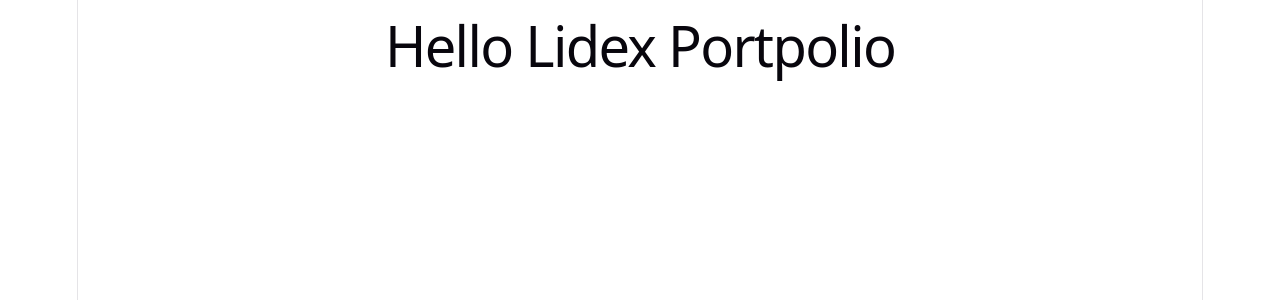
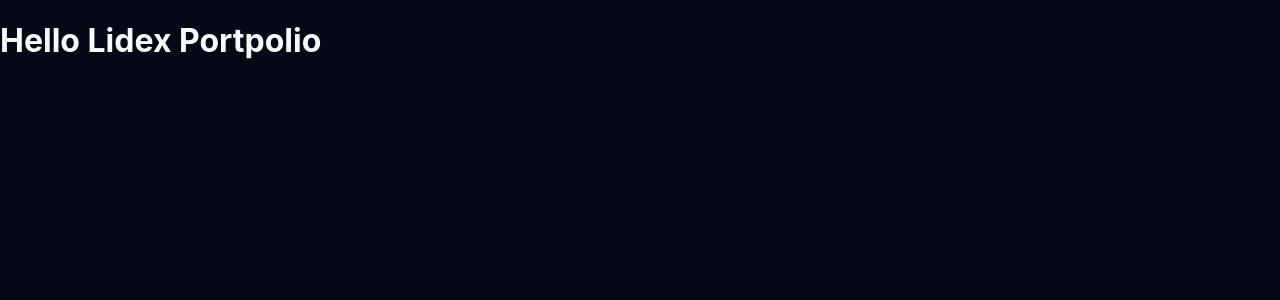
Before and after one commit to Lido01/lidex-profile-superfine, a React (Vite) app: page / in a window 1280 px wide. Shown: the top 300 px of the page. Built offline with nearby package versions, Linux system fonts and the light colour scheme.

Commit message:
style: define cyber obsidian color palette and custom scrollbar rules

```diff
--- a/src/styles/index.css
+++ b/src/styles/index.css
@@ -1,111 +1,171 @@
 :root {
-  --text: #6b6375;
-  --text-h: #08060d;
-  --bg: #fff;
-  --border: #e5e4e7;
-  --code-bg: #f4f3ec;
-  --accent: #aa3bff;
-  --accent-bg: rgba(170, 59, 255, 0.1);
-  --accent-border: rgba(170, 59, 255, 0.5);
-  --social-bg: rgba(244, 243, 236, 0.5);
-  --shadow:
-    rgba(0, 0, 0, 0.1) 0 10px 15px -3px, rgba(0, 0, 0, 0.05) 0 4px 6px -2px;
-
-  --sans: system-ui, 'Segoe UI', Roboto, sans-serif;
-  --heading: system-ui, 'Segoe UI', Roboto, sans-serif;
-  --mono: ui-monospace, Consolas, monospace;
-
-  font: 18px/145% var(--sans);
-  letter-spacing: 0.18px;
-  color-scheme: light dark;
-  color: var(--text);
-  background: var(--bg);
-  font-synthesis: none;
-  text-rendering: optimizeLegibility;
-  -webkit-font-smoothing: antialiased;
-  -moz-osx-font-smoothing: grayscale;
-
-  @media (max-width: 1024px) {
-    font-size: 16px;
-  }
+  --bg-deep: #050816;
+  --text-primary: #f8fafc;
+  --text-secondary: #94a3b8;
+  --cyan-glow: #00f0ff;
+  --indigo-glow: #6366f1;
+  --purple-glow: #a855f7;
 }
 
-@media (prefers-color-scheme: dark) {
-  :root {
-    --text: #9ca3af;
-    --text-h: #f3f4f6;
-    --bg: #16171d;
-    --border: #2e303a;
-    --code-bg: #1f2028;
-    --accent: #c084fc;
-    --accent-bg: rgba(192, 132, 252, 0.15);
-    --accent-border: rgba(192, 132, 252, 0.5);
-    --social-bg: rgba(47, 48, 58, 0.5);
-    --shadow:
-      rgba(0, 0, 0, 0.4) 0 10px 15px -3px, rgba(0, 0, 0, 0.25) 0 4px 6px -2px;
-  }
+* {
+  box-sizing: border-box;
+}
 
-  #social .button-icon {
-    filter: invert(1) brightness(2);
-  }
+html {
+  scroll-behavior: smooth;
+  background-color: #050816;
+  color: #f8fafc;
+  font-family: 'Inter', system-ui, -apple-system, BlinkMacSystemFont, 'Segoe UI', Roboto, Oxygen, Ubuntu, Cantarell, sans-serif;
 }
 
 body {
   margin: 0;
+  padding: 0;
+  overflow-x: hidden;
+  background-color: #050816;
+  color: #f8fafc;
+  min-height: 100vh;
 }
 
-#root {
-  width: 1126px;
-  max-width: 100%;
-  margin: 0 auto;
-  text-align: center;
-  border-inline: 1px solid var(--border);
-  min-height: 100svh;
-  display: flex;
-  flex-direction: column;
-  box-sizing: border-box;
+/* Custom Cyber Scrollbar */
+::-webkit-scrollbar {
+  width: 8px;
+  height: 8px;
+}
+::-webkit-scrollbar-track {
+  background: #050816;
+}
+::-webkit-scrollbar-thumb {
+  background: linear-gradient(180deg, #6366f1, #00f0ff);
+  border-radius: 9999px;
+}
+::-webkit-scrollbar-thumb:hover {
+  background: linear-gradient(180deg, #a855f7, #00f0ff);
 }
 
-h1,
-h2 {
-  font-family: var(--heading);
-  font-weight: 500;
-  color: var(--text-h);
+/* 3D Transform Utilities */
+.preserve-3d {
+  transform-style: preserve-3d;
 }
 
-h1 {
-  font-size: 56px;
-  letter-spacing: -1.68px;
-  margin: 32px 0;
-  @media (max-width: 1024px) {
-    font-size: 36px;
-    margin: 20px 0;
+.perspective-1000 {
+  perspective: 1000px;
+}
+
+.perspective-1200 {
+  perspective: 1200px;
+}
+
+.transform-gpu {
+  transform: translateZ(0);
+}
+
+.translate-z-10 {
+  transform: translateZ(10px);
+}
+.translate-z-20 {
+  transform: translateZ(20px);
+}
+.translate-z-30 {
+  transform: translateZ(30px);
+}
+.translate-z-40 {
+  transform: translateZ(40px);
+}
+
+/* Glassmorphism Classes */
+.glass-panel {
+  background: rgba(13, 18, 36, 0.65);
+  backdrop-filter: blur(16px);
+  -webkit-backdrop-filter: blur(16px);
+  border: 1px solid rgba(255, 255, 255, 0.08);
+}
+
+.glass-panel-hover {
+  transition: all 0.3s cubic-bezier(0.16, 1, 0.3, 1);
+}
+.glass-panel-hover:hover {
+  background: rgba(20, 27, 54, 0.75);
+  border-color: rgba(99, 102, 241, 0.35);
+  box-shadow: 0 10px 30px -10px rgba(99, 102, 241, 0.25);
+}
+
+.glass-dock {
+  background: rgba(8, 12, 28, 0.82);
+  backdrop-filter: blur(20px);
+  -webkit-backdrop-filter: blur(20px);
+  border: 1px solid rgba(255, 255, 255, 0.12);
+  box-shadow: 0 20px 40px rgba(0, 0, 0, 0.6), 0 0 20px rgba(99, 102, 241, 0.15);
+}
+
+/* Neon Glows & Gradients */
+.glow-cyan {
+  text-shadow: 0 0 15px rgba(0, 240, 255, 0.6);
+}
+.glow-indigo {
+  text-shadow: 0 0 15px rgba(99, 102, 241, 0.6);
+}
+.glow-purple {
+  text-shadow: 0 0 15px rgba(168, 85, 247, 0.6);
+}
+
+.box-glow-cyan {
+  box-shadow: 0 0 25px rgba(0, 240, 255, 0.25);
+}
+.box-glow-indigo {
+  box-shadow: 0 0 30px rgba(99, 102, 241, 0.25);
+}
+.box-glow-purple {
+  box-shadow: 0 0 30px rgba(168, 85, 247, 0.25);
+}
+
+/* Subtle Animated Grid Backdrop */
+.cyber-grid {
+  background-size: 40px 40px;
+  background-image:
+    linear-gradient(to right, rgba(255, 255, 255, 0.03) 1px, transparent 1px),
+    linear-gradient(to bottom, rgba(255, 255, 255, 0.03) 1px, transparent 1px);
+}
+
+/* Scanline / CRT Micro-Effect for Terminal */
+.scanline {
+  background: linear-gradient(
+    rgba(18, 16, 16, 0) 50%,
+    rgba(0, 0, 0, 0.25) 50%
+  ), linear-gradient(
+    90deg,
+    rgba(255, 0, 0, 0.03),
+    rgba(0, 255, 0, 0.01),
+    rgba(0, 255, 0, 0.03)
+  );
+  background-size: 100% 3px, 3px 100%;
+}
+
+/* Floating animation */
+@keyframes floatSlow {
+  0%, 100% {
+    transform: translateY(0px) rotate(0deg);
+  }
+  50% {
+    transform: translateY(-8px) rotate(1deg);
   }
 }
-h2 {
-  font-size: 24px;
-  line-height: 118%;
-  letter-spacing: -0.24px;
-  margin: 0 0 8px;
-  @media (max-width: 1024px) {
-    font-size: 20px;
+
+.animate-float-slow {
+  animation: floatSlow 6s ease-in-out infinite;
+}
+
+@keyframes pulseGlow {
+  0%, 100% {
+    opacity: 0.6;
+    transform: scale(1);
+  }
+  50% {
+    opacity: 1;
+    transform: scale(1.05);
   }
 }
-p {
-  margin: 0;
+
+.animate-pulse-glow {
+  animation: pulseGlow 4s ease-in-out infinite;
 }
-
-code,
-.counter {
-  font-family: var(--mono);
-  display: inline-flex;
-  border-radius: 4px;
-  color: var(--text-h);
-}
-
-code {
-  font-size: 15px;
-  line-height: 135%;
-  padding: 4px 8px;
-  background: var(--code-bg);
-}
```
